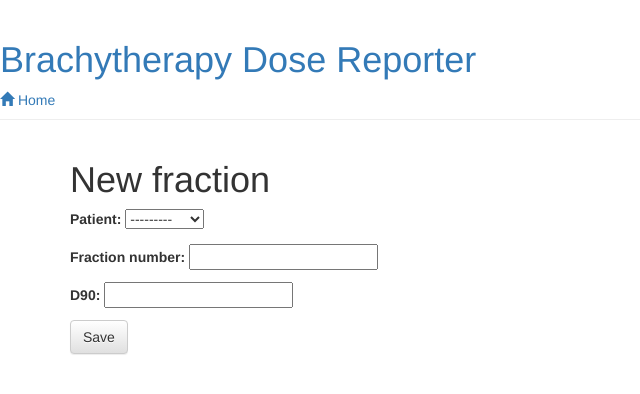
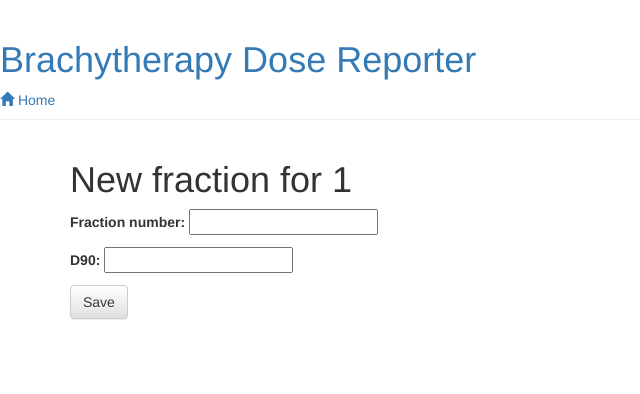
Before and after one commit to vcc-LG/brachy-dose-reporter, a Django app: template doseapp/templates/doseapp/fraction_new.html in a window 1280 px wide. Shown: the top 394 px of the page, without its empty margins (0-640 px from the left). Run offline with Django 3.2, Linux system fonts and the light colour scheme; data comes from the database, SQL or seed files in the repository; the template is opened without the code that fills it: values that come from a table or form of the project are taken from there, most other values are stand-ins (such as "Sample title", 1, 10 or a date in 2020); some libraries are stand-ins or nearby versions.

Commit message:
new fraction function working

```diff
--- a/doseapp/forms.py
+++ b/doseapp/forms.py
@@ -14,6 +14,5 @@ class FractionForm(forms.ModelForm):
 
     class Meta:
         model = Fraction
-        fields = ('patient',
-        'fraction_number',
+        fields = ('fraction_number',
         'D90',)
--- a/doseapp/templates/doseapp/fraction_new.html
+++ b/doseapp/templates/doseapp/fraction_new.html
@@ -1,5 +1,5 @@
 {% extends 'doseapp/base.html' %} {% block content %}
-<h1>New fraction</h1>
+<h1>New fraction for {{ patient_id }}</h1>
 <form method="POST" class="post-form">{% csrf_token %} {{ form.as_p }}
     <button type="submit" class="save btn btn-default">Save</button>
 </form>
--- a/doseapp/views.py
+++ b/doseapp/views.py
@@ -30,6 +30,8 @@ def patient_detail(request, pk):
     return render(request, 'doseapp/patient_detail.html', {'patient': patient, 'fractions':fractions})
 
 def fraction_new(request):
+    print(request.META.get('HTTP_REFERER'))
+    referrer_id = request.META.get('HTTP_REFERER').rsplit('/',2)[1]
     if request.method == "POST":
         form = FractionForm(request.POST)
         if form.is_valid():
@@ -38,4 +40,4 @@ def fraction_new(request):
             return redirect('patient_list')
     else:
         form = FractionForm()
-    return render(request, 'doseapp/fraction_new.html', {'form': form})
+    return render(request, 'doseapp/fraction_new.html', {'form': form, 'patient_id':referrer_id})
```
